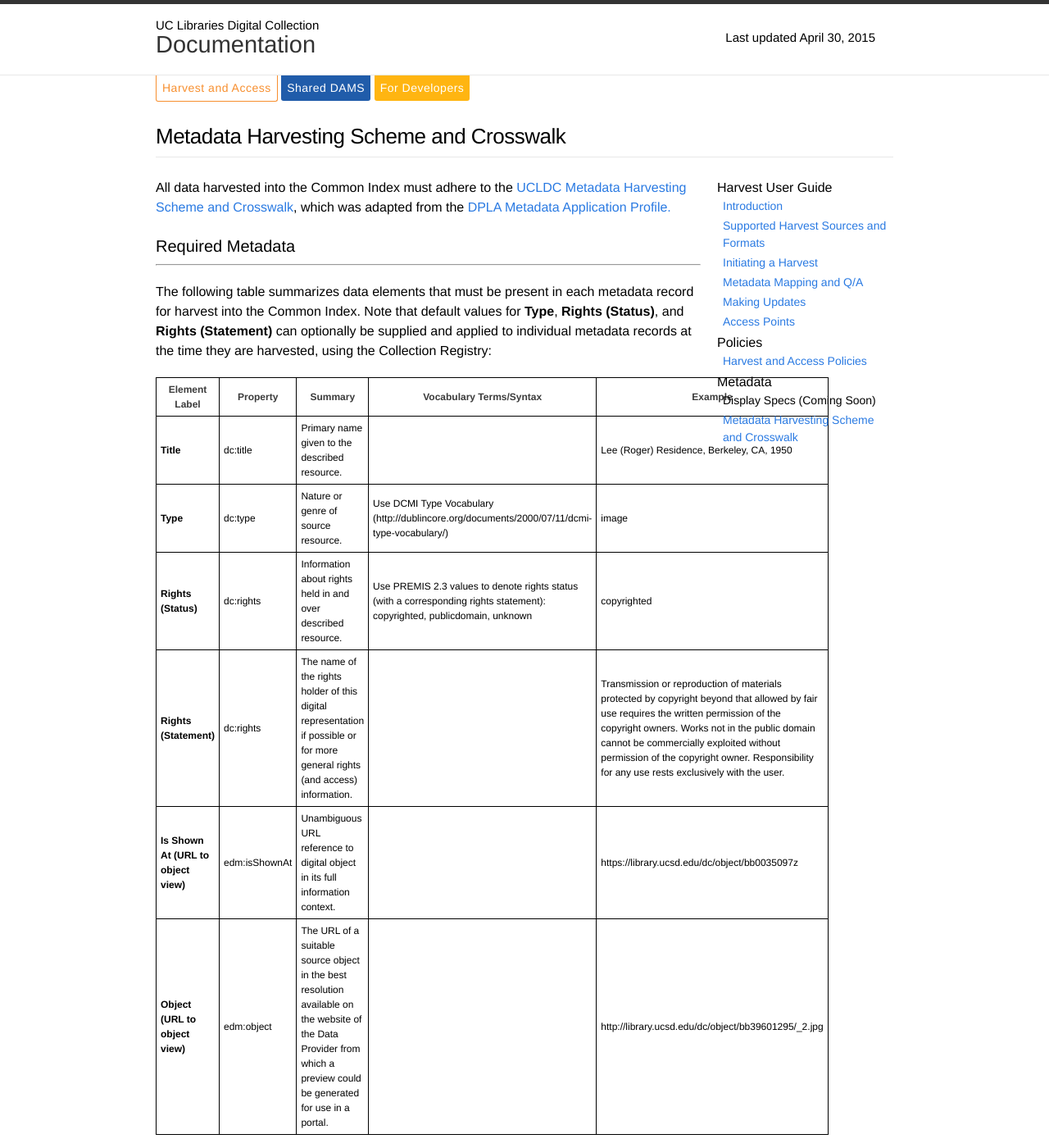
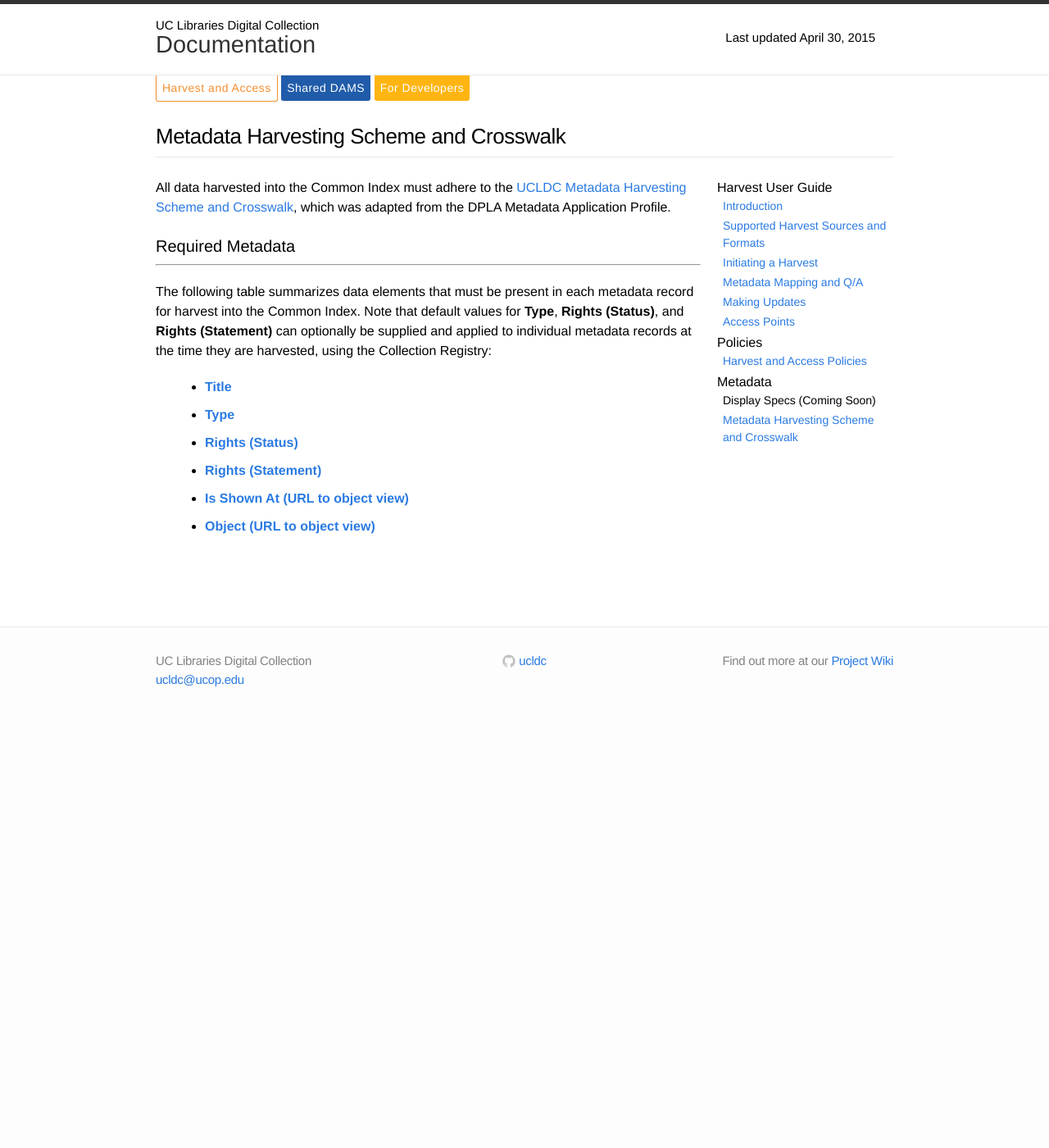
Before and after one commit to ucldc/ucldc-docs, a Jekyll site: the page built from docs/registry/metadata-harvest.md, in a window 1280 px wide and 1400 px high. Shown: the whole window at 82% size. Built offline with Jekyll 4.4.1, drawn with Linux system fonts in a browser that asks for light colours; nearby versions of some CDN libraries.

Commit message:
Update metadata-harvest.md

```diff
--- a/docs/registry/metadata-harvest.md
+++ b/docs/registry/metadata-harvest.md
@@ -5,61 +5,15 @@ permalink: /docs/registry/metadata-harvest/
 breadcrumbs: Calisphere Admin Guide
 ---
 
-All data harvested into the Common Index must adhere to the [UCLDC Metadata Harvesting Scheme and Crosswalk](https://docs.google.com/spreadsheets/d/1u2RE9PD0N9GkLQTFNJy3HiH9N5IbKDG52HjJ6JomC9I/edit#gid=265758929), which was adapted from the <a href="http://dp.la/info/wp-content/uploads/2013/04/DPLAMetadataPolicy.pdf">DPLA Metadata Application Profile.</a>
+All data harvested into the Common Index must adhere to the [UCLDC Metadata Harvesting Scheme and Crosswalk](https://docs.google.com/spreadsheets/d/1u2RE9PD0N9GkLQTFNJy3HiH9N5IbKDG52HjJ6JomC9I/edit#gid=265758929), which was adapted from the DPLA Metadata Application Profile.
 
 ##Required Metadata
 ***
 <p>The following table summarizes data elements that must be present in each metadata record for harvest into the Common Index. Note that default values for <b>Type</b>, <b>Rights (Status)</b>, and <b>Rights (Statement)</b> can optionally be supplied and applied to individual metadata records at the time they are harvested, using the Collection Registry:</p>
 
-
-<table>
-  <thead>
-    <th><b>Element Label</b></th>
-    <th><b>Property</b></th>
-    <th><b>Summary</b></th>
-    <th><b>Vocabulary Terms/Syntax</b></th>
-    <th><b>Example</b></th>
-  </thead>
-  <tr>
-    <td><b>Title</b></td>
-    <td>dc:title</td>
-    <td>Primary name given to the described resource.</td>
-    <td></td>
-    <td>Lee (Roger) Residence, Berkeley, CA, 1950 </td>
-  </tr>
-  <tr>
-    <td><b>Type</b></td>
-    <td>dc:type</td>
-    <td>Nature or genre of source resource.</td>
-    <td>Use DCMI Type Vocabulary (http://dublincore.org/documents/2000/07/11/dcmi-type-vocabulary/)</td>
-    <td>image</td>
-  </tr>
-  <tr>
-    <td><b>Rights (Status)</b></td>
-    <td>dc:rights</td>
-    <td>Information about rights held in and over described resource.</td>
-    <td>Use PREMIS 2.3 values to denote rights status (with a corresponding rights statement): copyrighted, publicdomain, unknown</td>
-    <td>copyrighted</td>
-  </tr>
-  <tr>
-    <td><b>Rights (Statement)</b></td>
-    <td>dc:rights</td>
-    <td>The name of the rights holder of this digital representation if possible or for more general rights (and access) information.</td>
-    <td></td>
-    <td>Transmission or reproduction of materials protected by copyright beyond that allowed by fair use requires the written permission of the copyright owners. Works not in the public domain cannot be commercially exploited without permission of the copyright owner. Responsibility for any use rests exclusively with the user.</td>
-  </tr>
-  <tr>
-    <td><b>Is Shown At (URL to object view)</b></td>
-    <td>edm:isShownAt</td>
-    <td>Unambiguous URL reference to digital object in its full information context.</td>
-    <td></td>
-    <td>https://library.ucsd.edu/dc/object/bb0035097z</td>
-  </tr>
-  <tr>
-    <td><b>Object (URL to object view)</b></td>
-    <td>edm:object</td>
-    <td>The URL of a suitable source object in the best resolution available on the website of the Data Provider from which a preview could be generated for use in a portal.</td>
-    <td></td>
-    <td>http://library.ucsd.edu/dc/object/bb39601295/_2.jpg</td>
-  </tr>
-</table>
+* <a class="label">Title</a>
+* <a class="label">Type</a>
+* <a class="label">Rights (Status)</a>
+* <a class="label">Rights (Statement)</a>
+* <a class="label">Is Shown At (URL to object view)</a>
+* <a class="label">Object (URL to object view)</a>
```
